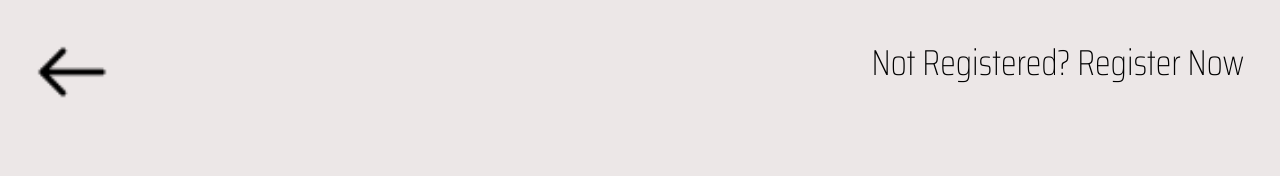
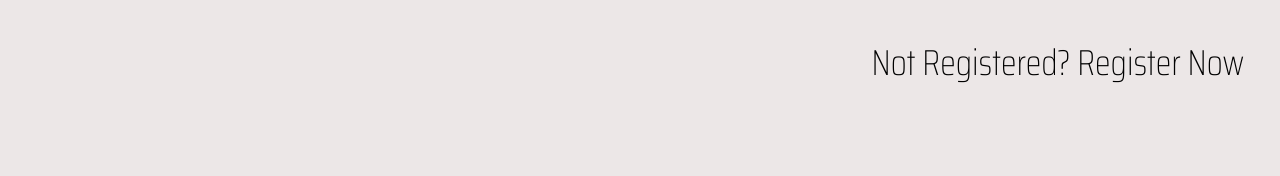
Before and after one commit to BernardCooley/studio-socket-next-13, a Next.js app: page /signin in a window 1280 px wide. Shown: the top 176 px of the page. Built offline with nearby package versions, Linux system fonts and the light colour scheme.

Commit message:
back button on device

```diff
--- a/app/(authPages)/layout.tsx
+++ b/app/(authPages)/layout.tsx
@@ -1,12 +1,12 @@
 "use client";
 
 import React from "react";
-import ImageWithFallback from "../../components/ImageWithFallback";
 import { useRouter, useSelectedLayoutSegment } from "next/navigation";
 import CustomButton from "../../components/CustomButton";
 import FormDialog from "../../components/FormDialog";
 import { useFormContext } from "../../contexts/FormContext";
 import routes from "../../routes";
+import BackButton from "../../components/BackButton";
 
 const AuthLayout = ({ children }: { children: React.ReactNode }) => {
     const { icon, formMessages } = useFormContext();
@@ -47,25 +47,7 @@ const AuthLayout = ({ children }: { children: React.ReactNode }) => {
                     formMessages.size > 0 ? "opacity-30" : "opacity-100"
                 }`}
             >
-                <div
-                    className="absolute top-4 left-4 h-10 w-8"
-                    onClick={() => router.push(routes.home().as)}
-                >
-                    <ImageWithFallback
-                        title=""
-                        image={{
-                            url: "/assets/icons/back.png",
-                            name: "Back",
-                        }}
-                        fit="contain"
-                        layout="responsive"
-                        containerClassname="w-full"
-                        size={{
-                            width: 32,
-                            height: 32,
-                        }}
-                    />
-                </div>
+                <BackButton onClick={() => router.push(routes.home().as)} />
                 <div className="text-4xl mt-20 capitalize">
                     {pageProps(currentPage).title}
                 </div>
--- a/app/(protectedPages)/devices/[id]/page.tsx
+++ b/app/(protectedPages)/devices/[id]/page.tsx
@@ -1,7 +1,9 @@
 /* eslint-disable react-hooks/exhaustive-deps */
 "use client";
 
+import { useRouter } from "next/navigation";
 import React, { useEffect } from "react";
+import BackButton from "../../../../components/BackButton";
 import DeviceDetail from "../../../../components/DeviceDetail";
 import ImageWithFallback from "../../../../components/ImageWithFallback";
 import { devicesRef } from "../../../../firebase/firebaseRefs";
@@ -16,6 +18,7 @@ interface Props {
 }
 
 const Device = ({ params }: Props) => {
+    const router = useRouter();
     const [deviceImage, setDeviceImage] = React.useState<
         IFirebaseImage | undefined
     >(undefined);
@@ -50,7 +53,8 @@ const Device = ({ params }: Props) => {
     };
 
     return (
-        <div className="p-8">
+        <div className="p-8 pt-14 relative">
+            <BackButton onClick={() => router.back()} left="10" />
             {device && (
                 <div>
                     <div className="text-2xl mb-4">
--- a/app/(protectedPages)/layout.tsx
+++ b/app/(protectedPages)/layout.tsx
@@ -8,7 +8,7 @@ interface Props {
 
 const ProtectedLayout = ({ children }: Props) => {
     return (
-        <div className="pt-20">
+        <div className="pt-12">
             <Navigation />
             {children}
         </div>
--- /dev/null
+++ b/components/BackButton.tsx
@@ -0,0 +1,42 @@
+import React from "react";
+import ImageWithFallback from "./ImageWithFallback";
+
+interface Props {
+    onClick: () => void;
+    top?: string;
+    left?: string;
+    height?: string;
+    width?: string;
+}
+
+const BackButton = ({
+    onClick,
+    top = "4",
+    left = "4",
+    height = "10",
+    width = "8",
+}: Props) => {
+    return (
+        <div
+            className={`absolute top-${top} left-${left} h-${height} w-${width}}`}
+            onClick={onClick}
+        >
+            <ImageWithFallback
+                title=""
+                image={{
+                    url: "/assets/icons/back.png",
+                    name: "Back",
+                }}
+                fit="contain"
+                layout="responsive"
+                containerClassname="w-full"
+                size={{
+                    width: 32,
+                    height: 32,
+                }}
+            />
+        </div>
+    );
+};
+
+export default BackButton;
--- a/components/Navigation.tsx
+++ b/components/Navigation.tsx
@@ -62,13 +62,13 @@ const Navigation = ({}: Props) => {
 
             <div
                 className={`mt-10 font-regular text-primary-light text-3xl w-full flex justify-center items-center flex-col ease-in-out duration-200 ${
-                    isExpanded ? "opacity-100" : "opacity-0"
+                    isExpanded ? "opacity-100" : "opacity-0 h-0 mt-0"
                 }`}
             >
                 {links.map((link) => (
                     <Link
                         key={link.name}
-                        className="my-3"
+                        className={`my-3 ${isExpanded ? "block" : "hidden"}`}
                         href={link.path}
                         onClick={() => setIsexpanded(false)}
                     >
```
